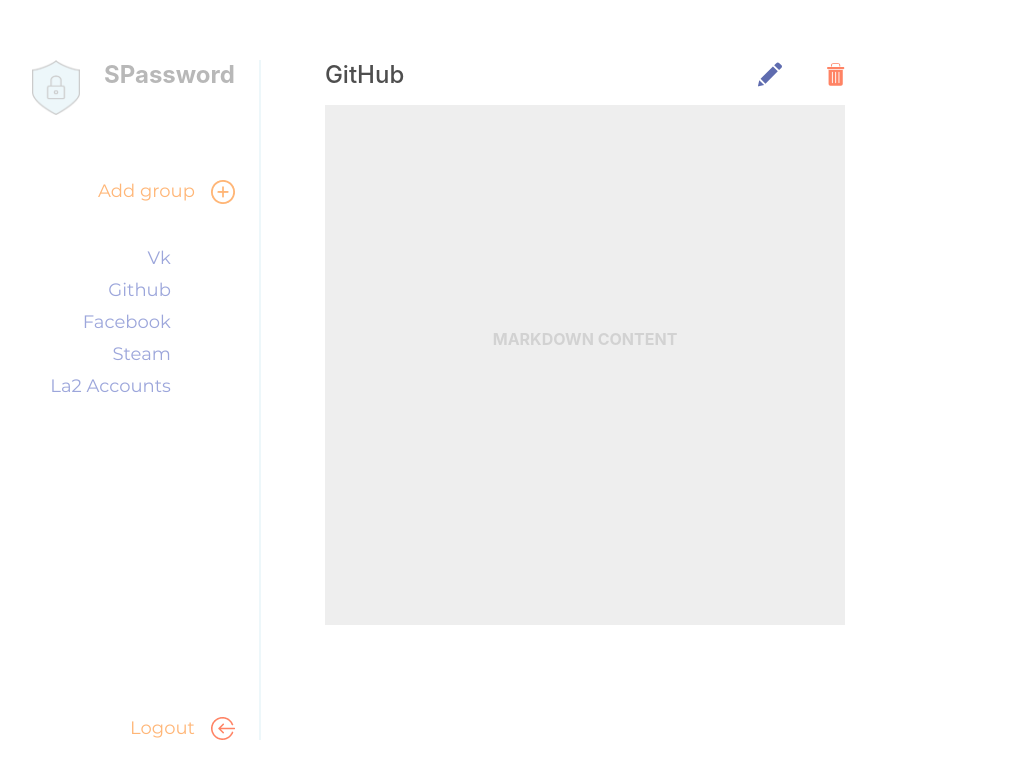
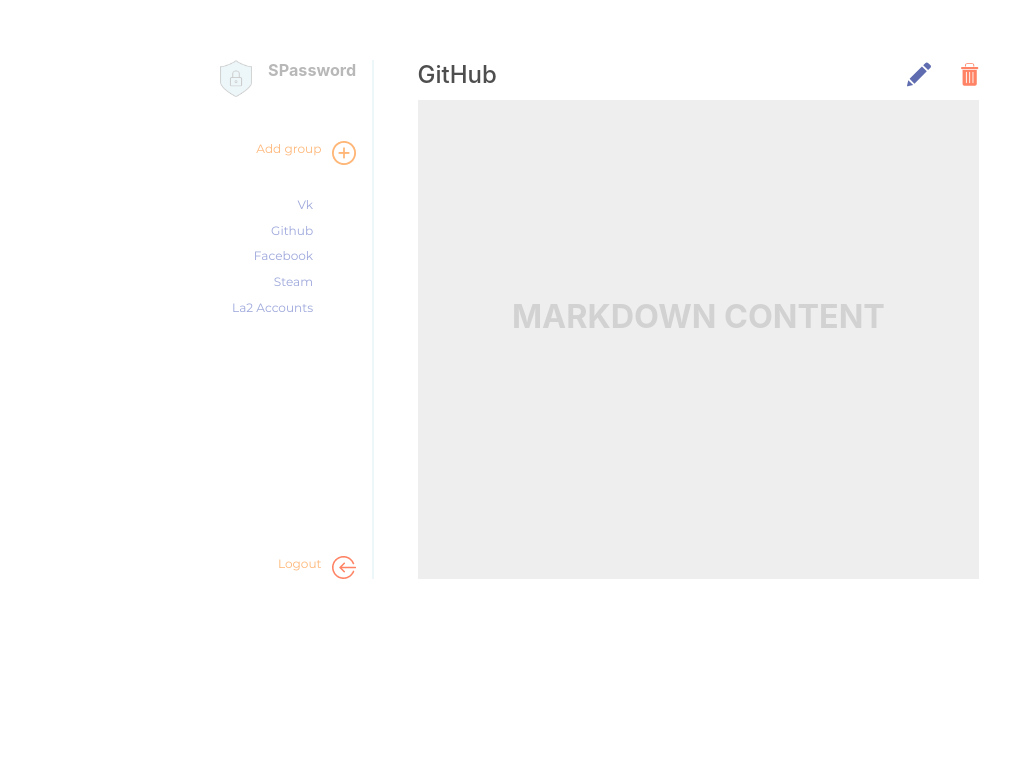
Before and after one commit to AlexandrVinogradov/SPassword-React-Redux, a React (Create React App) app: page /main in a window 1280 px wide. Shown: the top 778 px of the page, without its empty margins (33-1043 px from the left). Built offline with nearby package versions, Linux system fonts and the light colour scheme.

Commit message:
adaptaion main component

```diff
--- a/src/Main/Main.jsx
+++ b/src/Main/Main.jsx
@@ -22,14 +22,12 @@
         </NavLink>
 
 
-        <div className={style.sidebar__navAndLogout}>
           <NavListbar />
 
-          <NavLink className={style.circle_btn} to="/login">
+          <NavLink className={style.circle_btn + ' ' + style.circle_btn__logout} to="/login">
             <p>Logout</p>
             <img src={arrow} alt="Logout" />
           </NavLink>
-        </div>
       </section>
 
       <section className={style.interface}>
--- a/src/Main/Main.module.scss
+++ b/src/Main/Main.module.scss
@@ -4,7 +4,7 @@
 
 .Main {
   margin: 0 auto;
-  max-width: 1150px;
+  max-width: get-vw(1150px);
   display: flex;
   padding-top: 60px;
   width: 100%;
@@ -12,25 +12,26 @@
   .sidebar {
     // section1
     border-right: 2px solid #edf7fa;
-    margin-right: 64px;
-    padding-right: 24px;
+    margin-right: get-vw(64px);
+    padding-right: get-vw(24px);
     display: flex;
     flex-direction: column;
     align-items: flex-end;
+    position: relative;
 
     .sidebar__header {
       display: flex;
-      padding-bottom: 65px;
+      padding-bottom: get-vw(65px);
       color: #b8b8b8;
 
       & > img {
-        height: 55px;
-        width: 48px;
-        padding-right: 24px;
+        height: get-vw(55px);
+        width: get-vw(48px);
+        padding-right: get-vw(24px);
       }
       .sidebar__header_name {
         font-weight: bold;
-        font-size: 24px;
+        font-size: get-vw(24px);
         //font-family: Montserrat;
       }
     }
@@ -41,19 +42,17 @@
       font-family: "Montserrat-regular";
       font-style: normal;
       font-weight: normal;
-      font-size: 18px;
+      font-size: get-vw(18px);
       justify-content: flex-end;
 
       & > img {
-        padding-left: 16px;
+        padding-left: get-vw(16px);
       }
     }
-
-    .sidebar__navAndLogout {
-      display: flex;
-      flex-direction: column;
-      justify-content: space-between;
-      height: 67vh;
+    .circle_btn__logout {
+      position: absolute;
+      bottom: 0px;
+      right: get-vw(24px);
     }
   }
 
@@ -63,7 +62,7 @@
     .interface__header {
       display: flex;
       justify-content: space-between;
-      padding-bottom: 16px;
+      padding-bottom: get-vw(16px);
 
       & > h1 {
         font-weight: 500;
@@ -83,7 +82,7 @@
           cursor: pointer;
 
           &:first-child {
-            margin-right: 45px;
+            margin-right: get-vw(45px);
           }
 
           .icon_pencil {
@@ -96,13 +95,14 @@
       }
     }
     .interface__content {
-      height: get-vw(500px);
-      width: get-vw(500px);
+      height: get-vw(712px);
+      width: get-vw(834px);
       color: #d2d2d2;
       background-color: #eeeeee;
       text-align: center;
       font-weight: bold;
-      // font-size: get-vw(48px);
+      font-size: get-vw(48px);
+      // font-size: 2.526vw;
       position: relative;
 
       & > p {
--- a/src/Main/NavListbar/NavListbar.module.scss
+++ b/src/Main/NavListbar/NavListbar.module.scss
@@ -1,20 +1,22 @@
 @import "../../scss/fonts.scss";
+@import "../../scss/mixins.scss";
+@import "../../scss/variables.scss";
 
 .NavListBar_ul {
   display: flex;
   flex-direction: column;
   align-items: flex-end;
   font-family: "Montserrat-regular";
-  margin-right: 64px;
-  padding-top: 33px;
+  margin-right: get-vw(64px);
+  padding-top: get-vw(33px);
 
   & > li {
-    padding-top: 10px;
+    padding-top: get-vw(10px);
 
     & > .a {
       color: #9ca6db;
-      font-size: 18px;
-      line-height: 22px;
+      font-size: get-vw(18px);
+      line-height: get-vw(22px);
       text-decoration: none;
       position: relative;
       // padding-right: 64px;
@@ -24,12 +26,13 @@
 
       &:after {
         content: "";
-        width: 10px;
-        height: 10px;
+        width: get-vw(10px);
+        height: get-vw(10px);
         border-radius: 100px;
         background: #5f6caf;
+        line-height: get-vw(22px);
         position: absolute;
-        right: -23px;
+        right: get-vw(-33px);
         top: 50%;
         transform: translate(0, -50%);
       }
--- a/src/scss/variables.scss
+++ b/src/scss/variables.scss
@@ -1,18 +1,18 @@
-$vw-viewport: 1900;
+$vw-viewport19000: 1900;
 $vw-enable: true;
 @function get-vw($font) {
   @if $vw-enable {
-    $vw-context: $vw-viewport * 0.01 * 1px;
+    $vw-context: $vw-viewport19000 * 0.01 * 1px;
     @return $font / $vw-context * 1vw;
   }
 @return $font;
 }
 
-$vw-viewport: 1230;
+$vw-viewport1230: 1230;
 $vw-enable: true;
 @function get-vw1230($font) {
   @if $vw-enable {
-    $vw-context: $vw-viewport * 0.01 * 1px;
+    $vw-context: $vw-viewport1230 * 0.01 * 1px;
     @return $font / $vw-context * 1vw;
   }
 @return $font;
```
